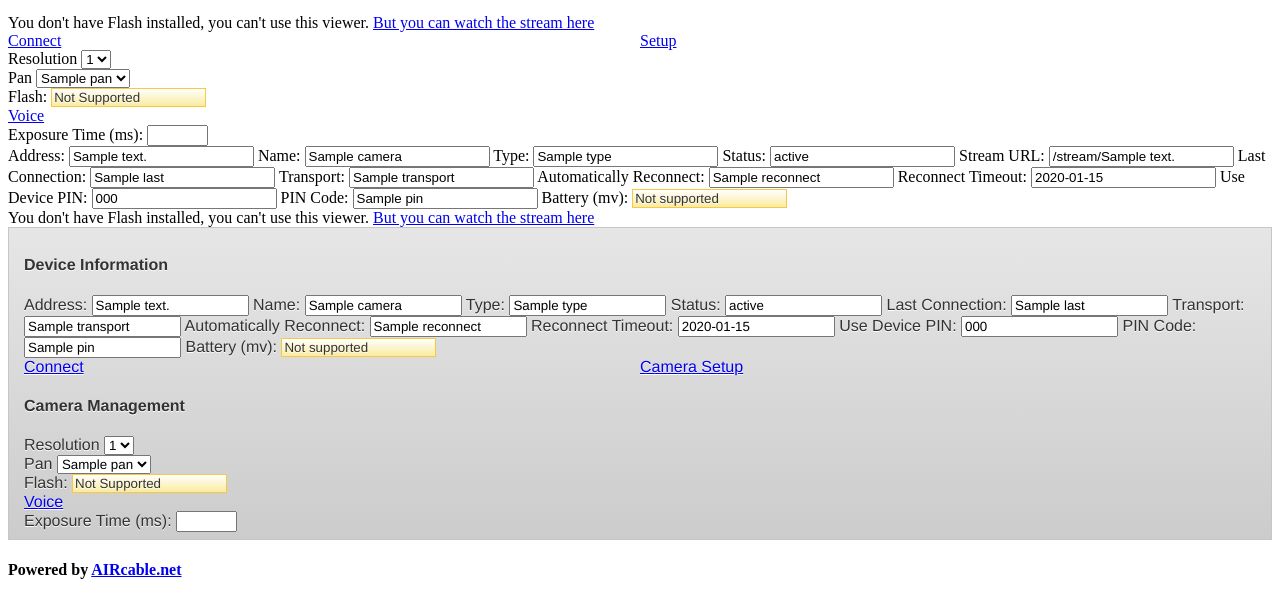
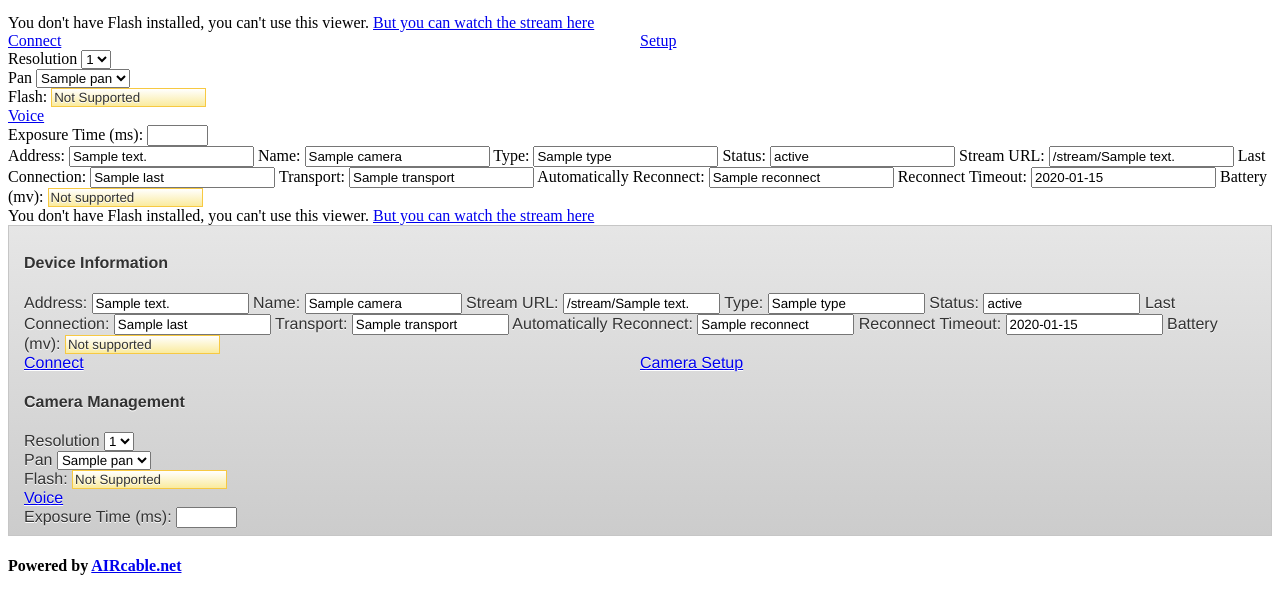
Before and after one commit to manuelnaranjo/AIRi, a Python web app: template python/airi/templates/stream.html in a window 1280 px wide. Shown: the part 196-793 px from the top of the page. Run offline with Jinja, Linux system fonts and the light colour scheme; the template is opened without the code that fills it: most values are stand-ins (such as "Sample title", 1, 10 or a date in 2020); some libraries are stand-ins or nearby versions.

Commit message:
Added stream url while showing stream in desktop mode

```diff
--- a/python/airi/templates/stream.html
+++ b/python/airi/templates/stream.html
@@ -129,8 +129,11 @@
           {{ information("Transport", camera.transport, "stream-transport") }}
           {{ information("Automatically Reconnect", camera.reconnect, "stream-reconnect") }}
           {{ information("Reconnect Timeout", camera.reconnect_timeout, "stream-reconnect_timeout") }}
-          {{ information("Use Device PIN", camera.enable_pincode, "stream-enable_pincode") }}
-          {{ information("PIN Code", camera.pin, "stream-pin") }}
+          {% if pairing_supported %}
+			{{ information("Use Device PIN", camera.enable_pincode,
+				"stream-enable_pincode") }}
+			{{ information("PIN Code", camera.pin, "stream-pin") }}
+          {% endif %}
 
           {% if camera.capabilities.battery %}
             {{ information("Battery (mv)", camera.battery, "stream-battery") }}
@@ -155,15 +158,19 @@
     <div data-role="collapsible" data-collapsed="false">
       <h4>Device Information</h4>
       {{ information("Address", camera.address, "stream-address") }}
-      {{ information("Name", camera.name, "stream-name") }}
+	  {{ information("Name", camera.name, "stream-name") }}
+	  {{ information("Stream URL", "/stream/"+camera.address, "stream-url") }}
       {{ information("Type", camera.type, "stream-type") }}
       {{ information("Status", camera.status, "stream-status") }}
       {{ information("Last Connection", camera.last, "stream-last") }}
       {{ information("Transport", camera.transport, "stream-transport") }}
       {{ information("Automatically Reconnect", camera.reconnect, "stream-reconnect") }}
       {{ information("Reconnect Timeout", camera.reconnect_timeout, "stream-reconnect_timeout") }}
-      {{ information("Use Device PIN", camera.enable_pincode, "stream-enable_pincode") }}
-      {{ information("PIN Code", camera.pin, "stream-pin") }}
+	  {% if pairing_supported %}
+			{{ information("Use Device PIN", camera.enable_pincode,
+				"stream-enable_pincode") }}
+			{{ information("PIN Code", camera.pin, "stream-pin") }}
+	  {% endif %}
 
       {% if camera.capabilities.battery %}
         {{ information("Battery (mv)", camera.battery, "stream-battery") }}
```
